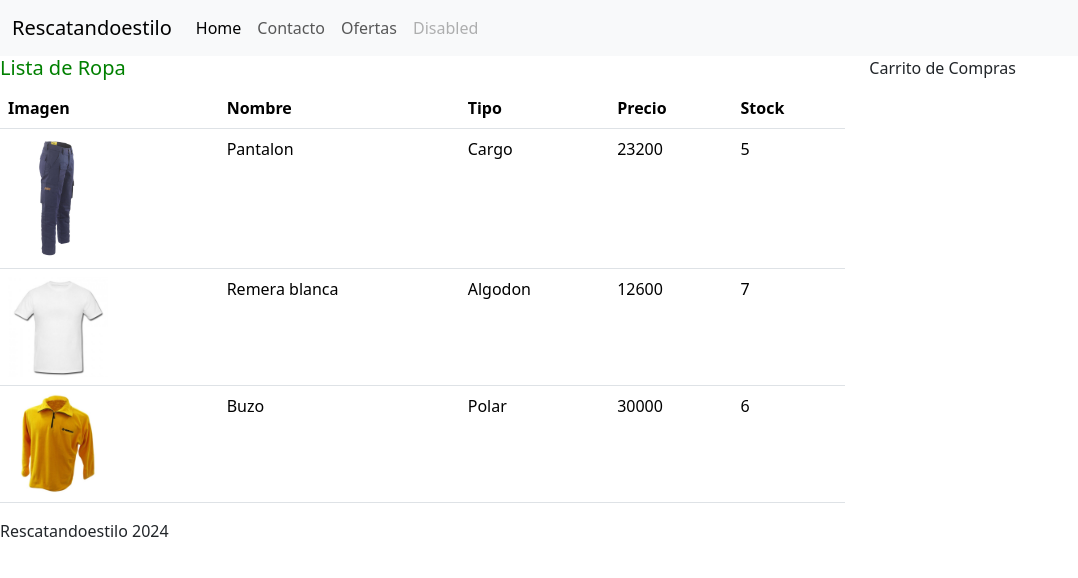
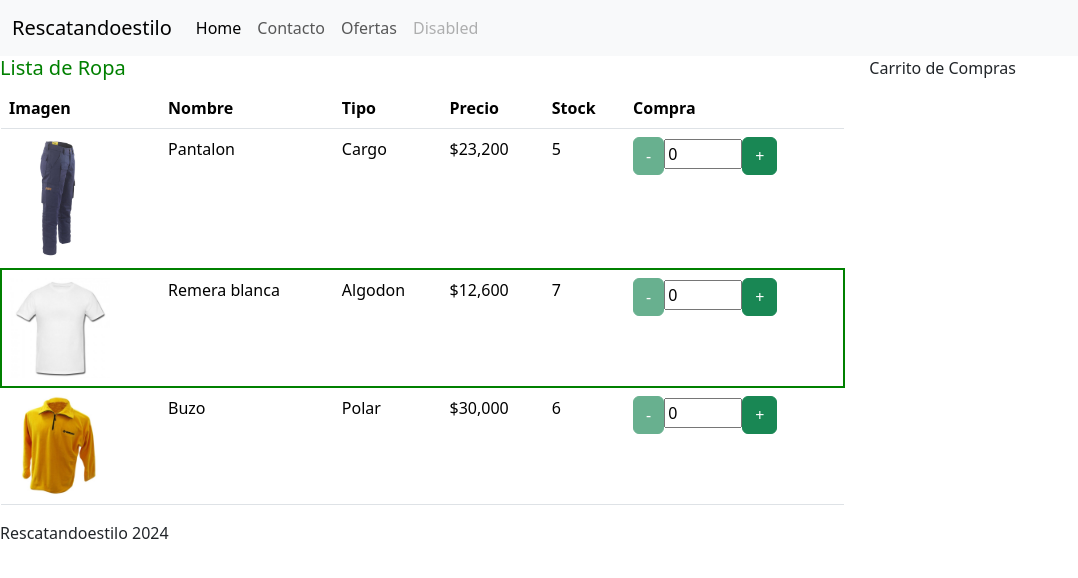
Before and after one commit to juan2645/rescatandoestilo, an Angular app: page / in a window 1280 px wide. Shown: the top 578 px of the page, without its empty margins (0-1078 px from the left). Built offline with nearby package versions, Linux system fonts and the light colour scheme.

Commit message:
Se agregaron botones para determinar la cantidad a comprar controlando limites de stock

```diff
--- a/src/app/app.module.ts
+++ b/src/app/app.module.ts
@@ -4,6 +4,7 @@ import { BrowserModule, provideClientHydration } from '@angular/platform-browser
 import { AppRoutingModule } from './app-routing.module';
 import { AppComponent } from './app.component';
 import { ClothesListComponent } from './clothes-list/clothes-list.component';
+import { FormsModule } from '@angular/forms';
 
 @NgModule({
   declarations: [
@@ -12,7 +13,8 @@ import { ClothesListComponent } from './clothes-list/clothes-list.component';
   ],
   imports: [
     BrowserModule,
-    AppRoutingModule
+    AppRoutingModule,
+    FormsModule
   ],
   providers: [
     provideClientHydration()
--- a/src/app/clothes-list/clothes-list.component.html
+++ b/src/app/clothes-list/clothes-list.component.html
@@ -7,20 +7,33 @@
             <th>Tipo</th>
             <th>Precio</th>
             <th>Stock</th>
+            <th>Compra</th>
         </tr>
     </thead>
     <tbody>
         @for (clothes of clothes; track clothes.nombre) {
-            <tr>
+            <tr [ngClass]="{'oferta': clothes.oferta}">
               <td><img [src]="clothes.imagen" [alt]="clothes.nombre" class="clothes-image"></td>
               <td>{{ clothes.nombre }}</td>
               <td>{{ clothes.tipo }}</td>
-              <td>{{ clothes.precio }}</td>
+              <td>{{ clothes.precio | currency:'$':'symbol':'1.0-0'}}</td>
               @if (clothes.stock >0) {
                 <td>{{ clothes.stock }}</td>
               } @else {
                 <td class="badge text-bg-warning">No hay stock en estos momentos.</td>
               }
+              <td>
+                <button class="btn btn-success" (click)="restarCantidad(clothes)" [disabled]="clothes.cantidad <= 0">-</button>
+                <input
+                type="number"
+                [(ngModel)]="clothes.cantidad"
+                (keyup)="cambioCantidad($event, clothes)"
+                [min]="0"
+                [max]="clothes.stock"
+                [disabled]="clothes.stock <= 0"
+                >
+                <button class="btn btn-success" (click)="sumarCantidad(clothes)" [disabled]="clothes.cantidad >= clothes.stock">+</button>
+              </td>
             </tr>
         } @empty {
             <tr>
--- a/src/app/clothes-list/clothes-list.component.scss
+++ b/src/app/clothes-list/clothes-list.component.scss
@@ -6,3 +6,7 @@
 h5 {
     color: green;
 }
+
+.oferta {
+    border: 2px solid green;
+}
--- a/src/app/clothes-list/clothes-list.component.ts
+++ b/src/app/clothes-list/clothes-list.component.ts
@@ -14,22 +14,50 @@ export class ClothesListComponent {
          tipo: "Cargo",
          precio: 23200,
          stock: 5,
-         imagen: "assets/img/pantalon_cargo.jpg"
+         imagen: "assets/img/pantalon_cargo.jpg",
+         oferta: false,
+         cantidad: 0,
      },
      {
          nombre: "Remera blanca",
          tipo: "Algodon",
          precio: 12600,
          stock: 7,
-         imagen: "assets/img/remera_blanca.jpg"
+         imagen: "assets/img/remera_blanca.jpg",
+         oferta: true,
+         cantidad: 0,
      },
      {
          nombre: "Buzo",
          tipo: "Polar",
          precio: 30000,
          stock: 6,
-         imagen: "assets/img/buzo_polar.jpg"
+         imagen: "assets/img/buzo_polar.jpg",
+         oferta: false,
+         cantidad: 0,
      }
 ]
 
+sumarCantidad(clothes : Clothes): void{
+  if (clothes.cantidad < clothes.stock)
+    clothes.cantidad++;
 }
+
+restarCantidad(clothes : Clothes): void{
+  if (clothes.cantidad > 0)
+    clothes.cantidad--;
+}
+
+cambioCantidad(event: Event, clothes: Clothes): void {
+  const inputValue = Number((event.target as HTMLInputElement).value);
+
+  if (isNaN(inputValue) || inputValue < 0) {
+    clothes.cantidad = 0;
+  } else if (inputValue > clothes.stock) {
+    clothes.cantidad = clothes.stock;
+  } else {
+    clothes.cantidad = inputValue;
+  }
+}
+
+}
--- a/src/app/clothes-list/clothes.ts
+++ b/src/app/clothes-list/clothes.ts
@@ -6,4 +6,6 @@ export interface Clothes {
     precio: number;
     stock: number;
     imagen: string;
+    oferta: boolean;
+    cantidad: number
 }
```
